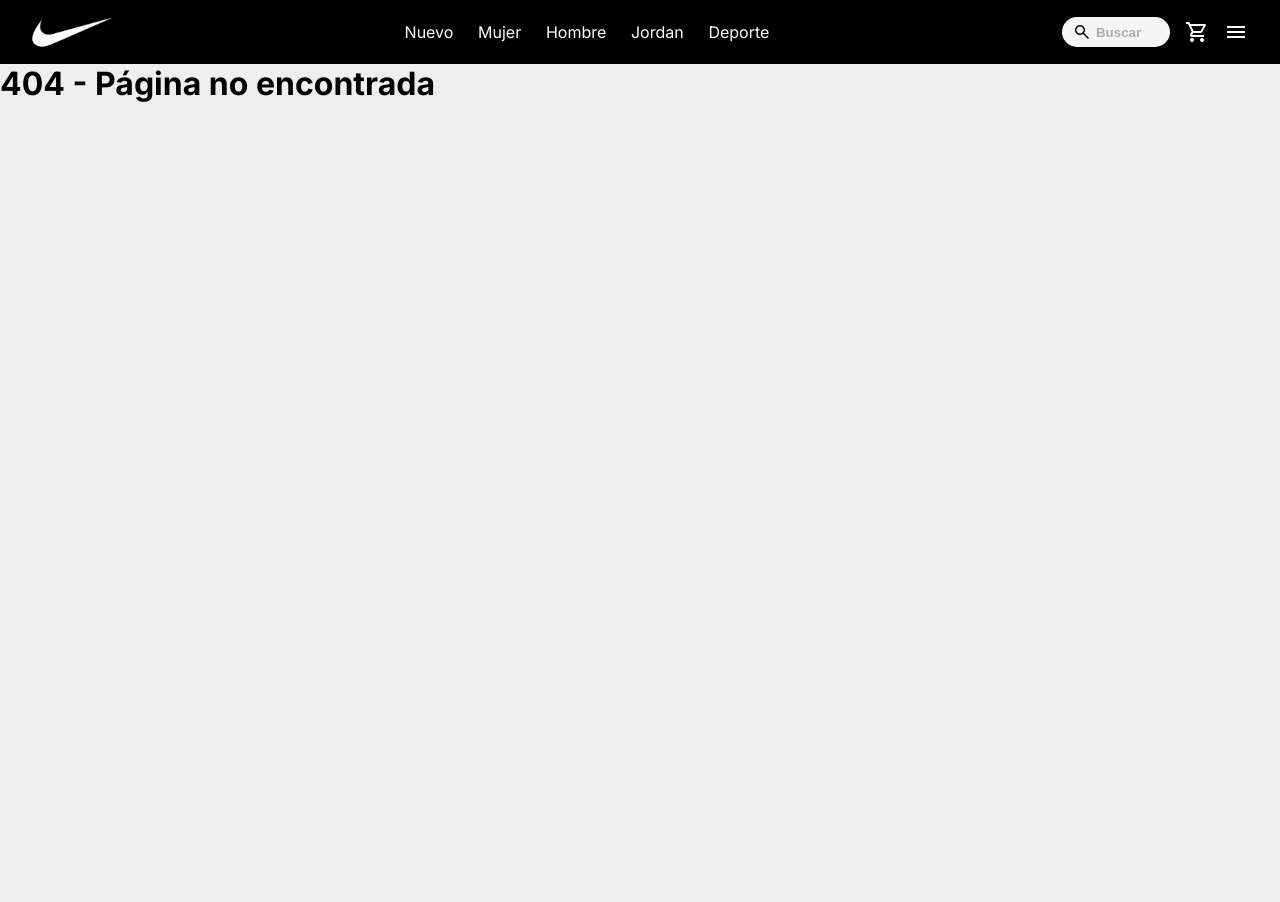
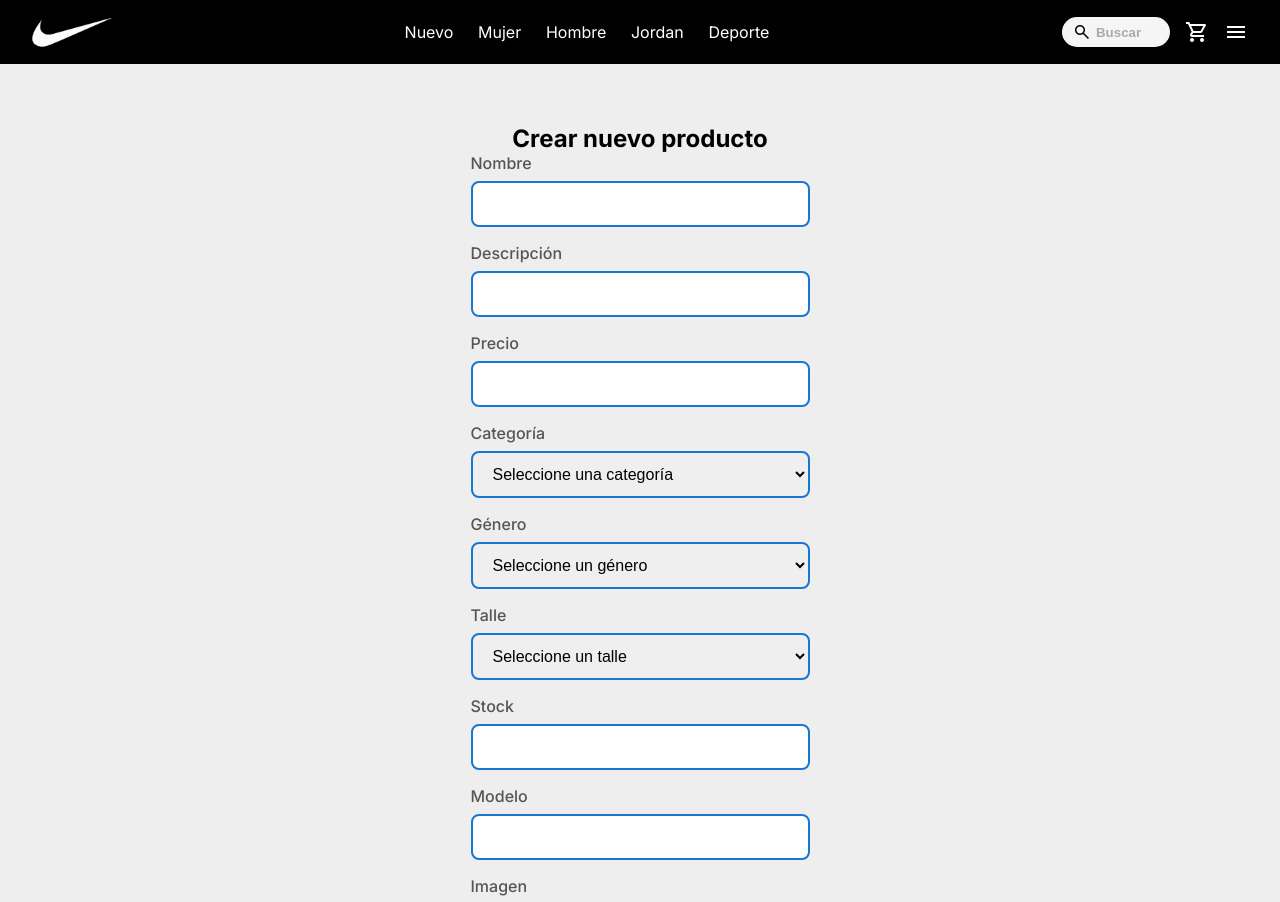
Before and after one commit to Valentina061103/ecommerce_frontEnd, a React (Vite) app: page /crear-producto in a window 1280 px wide. Before the commit this address had no page. Shown: the top 902 px of the page. Before the commit the page ends 800 px from the top, so only its background shows below. Built offline with nearby package versions, Linux system fonts and the light colour scheme.

Commit message:
Ventana y logica de crear producto

```diff
--- a/package.json
+++ b/package.json
@@ -10,6 +10,7 @@
     "preview": "vite preview"
   },
   "dependencies": {
+    "axios": "^1.9.0",
     "dom": "^0.0.3",
     "react": "^19.1.0",
     "react-dom": "^19.0.0",
--- /dev/null
+++ b/src/pages/CreateProduct/CreateProduct.module.css
@@ -0,0 +1,119 @@
+/* Contenedor principal centrado */
+.containerForm {
+  max-width: 500px;       /* Ancho máximo razonable para el formulario */
+  margin: 40px auto;      /* Centrado horizontal y algo de margen arriba y abajo */
+  padding: 20px 30px;     /* Espaciado interno para que no quede pegado */
+  border-radius: 8px;     /* Bordes redondeados para estética */
+  display: flex;
+  flex-direction: column;
+  align-items: center;
+}
+
+/* Tarjeta de formulario */
+.form {
+  background-color: #fff;
+  width: 100%;
+  max-width: 600px;
+  padding: 2.5rem;
+  border-radius: 12px;
+  box-shadow: 0 4px 18px rgba(0, 0, 0, 0.1);
+  display: flex;
+  flex-direction: column;
+}
+
+/* Título */
+.formCard h2 {
+  font-size: 24px;
+  margin-bottom: 24px;
+  color: #333;
+  text-align: center;
+}
+
+/* Grupo de formulario */
+.formGroup {
+  margin-bottom: 16px;
+  display: flex;
+  flex-direction: column;
+}
+
+/* Etiquetas */
+.formGroup label {
+  margin-bottom: 8px;
+  font-weight: 500;
+  color: #555;
+}
+
+/* Inputs, Selects y Textareas */
+.formGroup input,
+.formGroup select,
+.formGroup textarea {
+  padding: 12px 16px;
+  border: 2px solid #1976d2;
+  border-radius: 8px;
+  font-size: 16px;
+  outline: none;
+  transition: border-color 0.2s;
+  resize: vertical;
+}
+
+.formGroup input:focus,
+.formGroup select:focus,
+.formGroup textarea:focus {
+  border-color: #1565c0;
+  box-shadow: 0 0 0 2px rgba(25, 118, 210, 0.2);
+}
+
+/* Input para imagen */
+.imageInput {
+  padding: 10px 0;
+}
+
+/* Vista previa de imagen */
+.imagePreview {
+  max-width: 100%;
+  height: auto;
+  margin-top: 12px;
+  border-radius: 8px;
+  border: 1px solid #ccc;
+}
+
+/* Botón */
+.submitButton {
+  margin-top: 20px;
+  padding: 14px;
+  background-color: #1976d2;
+  color: white;
+  border: none;
+  border-radius: 8px;
+  font-weight: bold;
+  cursor: pointer;
+  font-size: 16px;
+  transition: all 0.3s ease;
+  box-shadow: 0 2px 4px rgba(0, 0, 0, 0.1);
+}
+
+.submitButton:hover {
+  background-color: #115293;
+  transform: translateY(-2px);
+  box-shadow: 0 4px 8px rgba(0, 0, 0, 0.15);
+}
+
+.submitButton:active {
+  transform: translateY(0);
+}
+
+/* Responsive */
+@media (max-width: 480px) {
+  .formCard {
+    padding: 1.5rem;
+  }
+
+  .formCard h2 {
+    font-size: 20px;
+  }
+
+  .submitButton {
+    padding: 12px;
+    font-size: 14px;
+  }
+}
--- /dev/null
+++ b/src/pages/CreateProduct/CreateProduct.tsx
@@ -0,0 +1,286 @@
+import React, { useState } from 'react';
+import styles from './CreateProduct.module.css';
+
+
+enum ProductCategory {
+  ZAPATILLAS = "ZAPATILLAS",
+  REMERAS = "REMERAS",
+  SHORTS = "SHORTS",
+  ACCESORIOS = "ACCESORIOS",
+}
+
+enum ProductGender {
+  HOMBRE = "HOMBRE",
+  MUJER = "MUJER",
+  UNISEX = "UNISEX",
+}
+
+type ProductSize = "S" | "M" | "L" | "XL" | "XXL" | "38" | "39" | "40" | "41" | "42" | "43" | "44" | "45";
+
+const zapatillaSizes = ["38", "39", "40", "41", "42", "43", "44", "45"];
+const defaultSizes = ["S", "M", "L", "XL", "XXL"];
+
+
+const CreateProduct = () => {
+  // Los estados del formulario
+  const [name, setName] = useState('');
+  const [description, setDescription] = useState('');
+  const [price, setPrice] = useState('');
+  const [stock, setStock] = useState('');
+  const [category, setCategory] = useState('');
+  const [genero, setGenero] = useState('');
+  const [talle, setTalle] = useState('');
+  const [modelo, setModelo] = useState('');
+  const [imageFile, setImageFile] = useState<File | null>(null);
+  const [imagePreview, setImagePreview] = useState<string | null>(null);
+
+   const [sizeOptions, setSizeOptions] = useState<string[]>(defaultSizes);
+
+
+
+ const handleCategoryChange = (e: React.ChangeEvent<HTMLSelectElement>) => {
+    const selectedCategory = e.target.value as ProductCategory;
+    setCategory(selectedCategory);
+
+    if (selectedCategory === ProductCategory.ZAPATILLAS) {
+      setSizeOptions(zapatillaSizes);
+    } else {
+      setSizeOptions(defaultSizes);
+    }
+    setTalle("");
+  };
+
+
+
+
+  const handleImageChange = (e: React.ChangeEvent<HTMLInputElement>) => {
+    if (e.target.files && e.target.files[0]) {
+      setImageFile(e.target.files[0]);
+      setImagePreview(URL.createObjectURL(e.target.files[0]));
+    }
+  };
+
+
+  const handleSubmit = async (e: React.FormEvent) => {
+    e.preventDefault();
+
+    if (!imageFile) {
+      alert('Por favor selecciona una imagen');
+      return;
+    }
+
+
+    const data = new FormData();
+    data.append('file', imageFile);
+    data.append('upload_preset', 'ramardoh'); //Despues podemos usar otro preset pero era para probar
+
+    try {
+      const res = await fetch(
+        'https://api.cloudinary.com/v1_1/cloudrama/image/upload',
+        {
+          method: 'POST',
+          body: data,
+        }
+      );
+
+      if (!res.ok) {
+        throw new Error('Error al subir la imagen');
+      }
+
+      const cloudinaryData = await res.json();
+      const imageUrl = cloudinaryData.secure_url;
+
+      // Construimos el objeto para el back
+      const productData = {
+        name,
+        description,
+        price: parseFloat(price),
+        stock: parseInt(stock),
+        category,
+        genero,
+        talle,
+        modelo,
+        imageUrl,
+      };
+
+      // Llamada al back
+      const response = await fetch('http://localhost:8080/api/products', {
+        method: 'POST',
+        headers: {
+          'Content-Type': 'application/json',
+        },
+        body: JSON.stringify(productData),
+      });
+
+      if (!response.ok) {
+        throw new Error('Error al crear el producto');
+      }
+
+      alert('Producto creado correctamente');
+
+
+      setName('');
+      setDescription('');
+      setPrice('');
+      setStock('');
+      setCategory('');
+      setGenero('');
+      setTalle('');
+      setModelo('');
+      setImageFile(null);
+      setImagePreview(null);
+    } catch (error: any) {
+      alert(error.message || 'Ocurrió un error');
+    }
+  };
+
+  return (
+    <div className={styles.containerForm}>
+      <h2>Crear nuevo producto</h2>
+      <form onSubmit={handleSubmit}>
+        {/* Nombre */}
+        <div className={styles.formGroup}>
+          <label htmlFor="name">Nombre</label>
+          <input
+            type="text"
+            id="name"
+            value={name}
+            onChange={(e) => setName(e.target.value)}
+            required
+          />
+        </div>
+
+        {/* Descripción */}
+        <div className={styles.formGroup}>
+          <label htmlFor="description">Descripción</label>
+          <input
+            type="text"
+            id="description"
+            value={description}
+            onChange={(e) => setDescription(e.target.value)}
+            required
+          />
+        </div>
+
+        {/* Precio */}
+        <div className={styles.formGroup}>
+          <label htmlFor="price">Precio</label>
+          <input
+            type="number"
+            id="price"
+            value={price}
+            onChange={(e) => setPrice(e.target.value)}
+            min="0"
+            step="0.01"
+            required
+          />
+        </div>
+
+
+        {/* Categoría */}
+        <div className={styles.formGroup}>
+          <label htmlFor="category">Categoría</label>
+          <select
+            id="category"
+            value={category}
+            onChange={handleCategoryChange}
+            required
+          >
+            <option value="">Seleccione una categoría</option>
+            {Object.values(ProductCategory).map((cat) => (
+              <option key={cat} value={cat}>
+                {cat}
+              </option>
+            ))}
+          </select>
+        </div>
+
+        {/* Género */}
+        <div className={styles.formGroup}>
+          <label htmlFor="genero">Género</label>
+          <select
+            id="genero"
+            value={genero}
+            onChange={(e) => setGenero(e.target.value as ProductGender)}
+            required
+          >
+            <option value="">Seleccione un género</option>
+            {Object.values(ProductGender).map((gen) => (
+              <option key={gen} value={gen}>
+                {gen}
+              </option>
+            ))}
+          </select>
+        </div>
+
+        {/* Talle */}
+        <div className={styles.formGroup}>
+          <label htmlFor="talle">Talle</label>
+          <select
+            id="talle"
+            value={talle}
+            onChange={(e) => setTalle(e.target.value as ProductSize)}
+            required
+          >
+            <option value="">Seleccione un talle</option>
+            {sizeOptions.map((size) => (
+              <option key={size} value={size}>
+                {size}
+              </option>
+            ))}
+          </select>
+        </div>
+
+        {/* Stock */}
+        <div className={styles.formGroup}>
+          <label htmlFor="stock">Stock</label>
+          <input
+            type="number"
+            id="stock"
+            value={stock}
+            onChange={(e) => setStock(e.target.value)}
+            min="0"
+            required
+          />
+        </div>
+
+        {/* Modelo */}
+        <div className={styles.formGroup}>
+          <label htmlFor="modelo">Modelo</label>
+          <input
+            type="text"
+            id="modelo"
+            value={modelo}
+            onChange={(e) => setModelo(e.target.value)}
+            required
+          />
+        </div>
+
+        <div className={styles.formGroup}>
+          <label htmlFor="image">Imagen</label>
+          <input
+            id="image"
+            name="image"
+            type="file"
+            accept="image/*"
+            onChange={handleImageChange}
+            required={!imagePreview}
+          />
+          {imagePreview && (
+            <img
+              src={imagePreview}
+              alt="Vista previa"
+              style={{ marginTop: '10px', maxWidth: '100%', borderRadius: '8px' }}
+            />
+          )}
+        </div>
+
+        <div className={styles.submitContainer}>
+          <button type="submit">Crear producto</button>
+        </div>
+      </form>
+    </div>
+  );
+};
+
+export default CreateProduct;
--- a/src/routes/AppRouter.tsx
+++ b/src/routes/AppRouter.tsx
@@ -4,7 +4,9 @@ import { Cart } from "../pages/Cart/Cart";
 import Catalogo from "../pages/Catalog/Catalogo";
 import Layout from "../components/Layout/Layout";
 import { Login } from "../pages/Login/Login";
-import { Register } from "../pages/Register/Register"; // Importamos el componente de registro
+import { Register } from "../pages/Register/Register";
+import CreateProduct from "../pages/CreateProduct/CreateProduct";
+
 
 export const AppRouter = () => {
     return (
@@ -13,7 +15,8 @@ export const AppRouter = () => {
                 <Route path="/" element={<Layout />}>
                     <Route index element={<Navigate to="Home" />} />
                     <Route path="/login" element={<Login />} />
-                    <Route path="/register" element={<Register />} /> {/* Nueva ruta para el registro */}
+                     <Route path="/crear-producto" element={<CreateProduct />} />
+                    <Route path="/register" element={<Register />} />
                     <Route path="Home" element={<Home />} />
                     <Route path="Cart" element={<Cart />} />
                     <Route path="Catalogo" element={<Catalogo />} />
```
Also changed, not shown: 1 other file (tests, documents, lock files or other folders).
